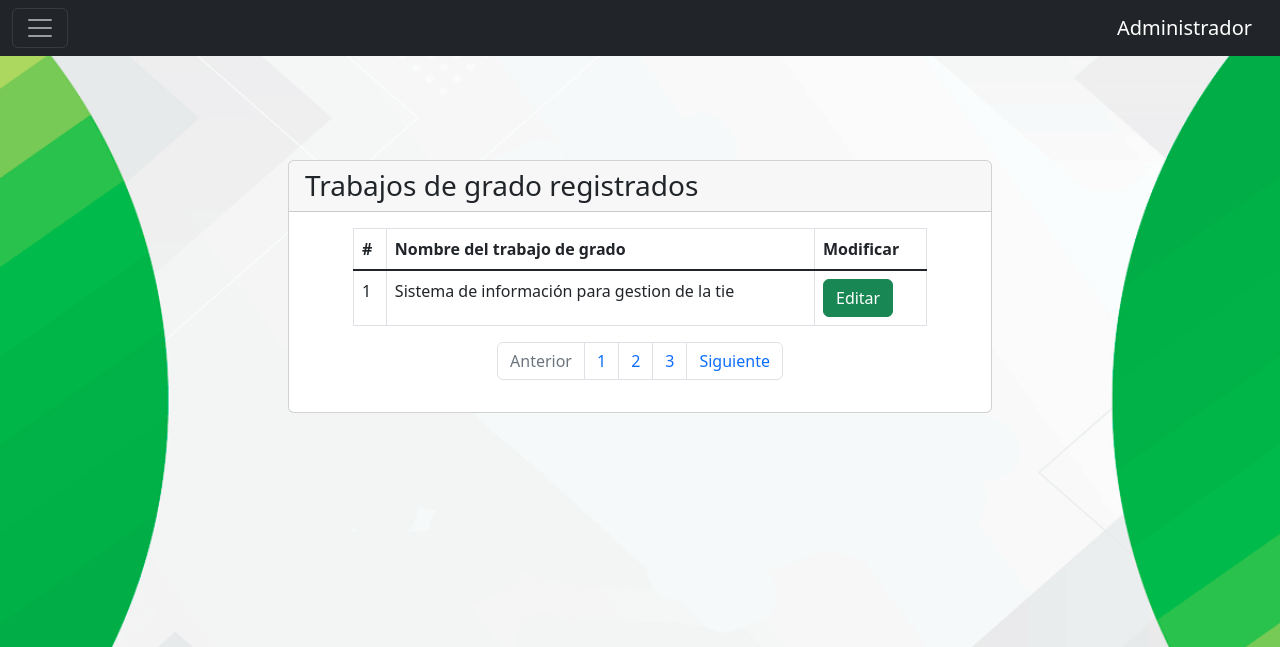
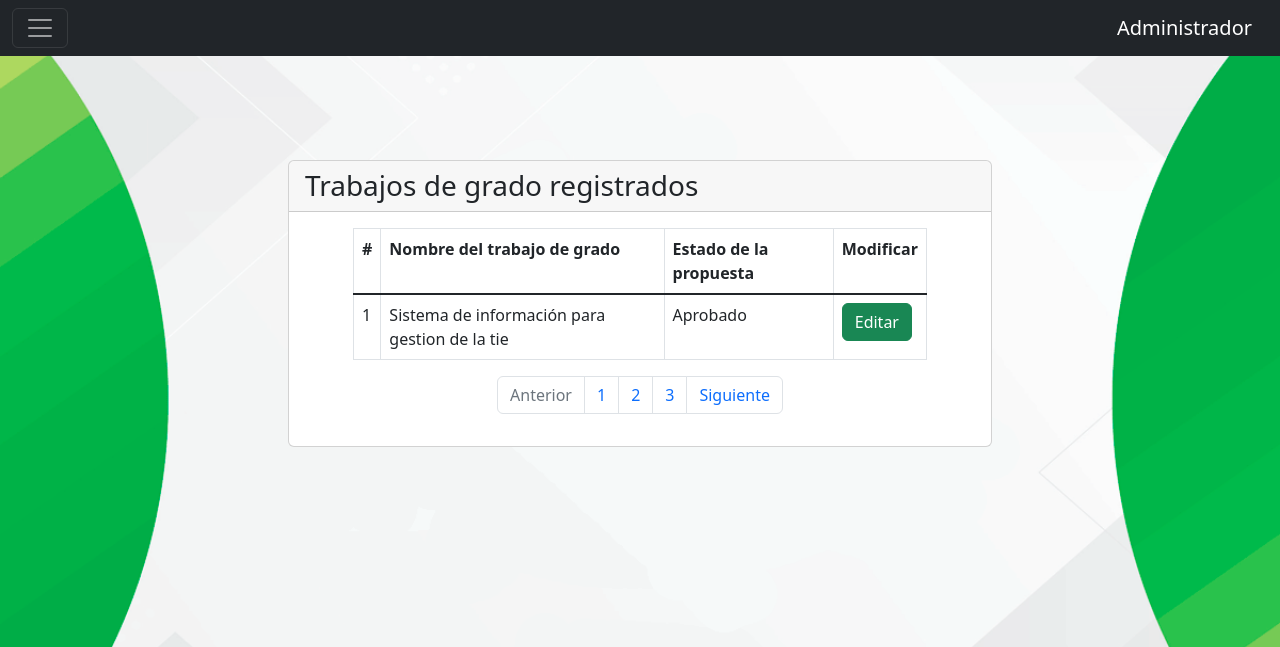
Before and after one commit to LuisFerOv25/webtesis, a PHP site: the page made by Trabajo grado/TrabajoGradoAdmin.php in a window 1280 px wide. Shown: the top 647 px of the page. Run offline with PHP 8.4, Linux system fonts and the light colour scheme; data comes from the database, SQL or seed files in the repository.

Commit message:
se agrega funcionalidad visualizar estado de la propuesta para el administrador

```diff
--- a/Trabajo grado/TrabajoGradoAdmin.php
+++ b/Trabajo grado/TrabajoGradoAdmin.php
@@ -82,6 +82,7 @@ include "../complementos/conexion.php";
               <tr>
                 <th scope="col">#</th>
                 <th scope="col">Nombre del trabajo de grado</th>
+                <th scope="col">Estado de la propuesta</th>
                 <th scope="col">Modificar</th>
               </tr>
 
@@ -90,7 +91,7 @@ include "../complementos/conexion.php";
 
                 $con = conexion();
 
-                $sql = ("SELECT * FROM trabajogrado");
+                $sql = ("SELECT * FROM trabajogrado JOIN estado ON trabajogrado.idTrabajoGrado=estado.idTrabajoGrado ");
                 $query = mysqli_query($con, $sql);
                 $i = 0;
 
@@ -98,11 +99,13 @@ include "../complementos/conexion.php";
                   $i++;
                   $idTrabajoGrado = $row['idTrabajoGrado'];
                   $nombre = $row['nombre'];
+                  $estado = $row['estadoTrabajo']
 
                 ?>
                   <tr>
                     <td> <?php echo $i; ?></td>
                     <td> <?php echo $nombre; ?></td>
+                    <td> <?php echo $estado; ?></td>
                     <th><a href="trabajoG.php?id=<?php echo $row['idTrabajoGrado'] ?>" class="btn btn-success">Editar</a></th>
                   </tr>
                 <?php
```
